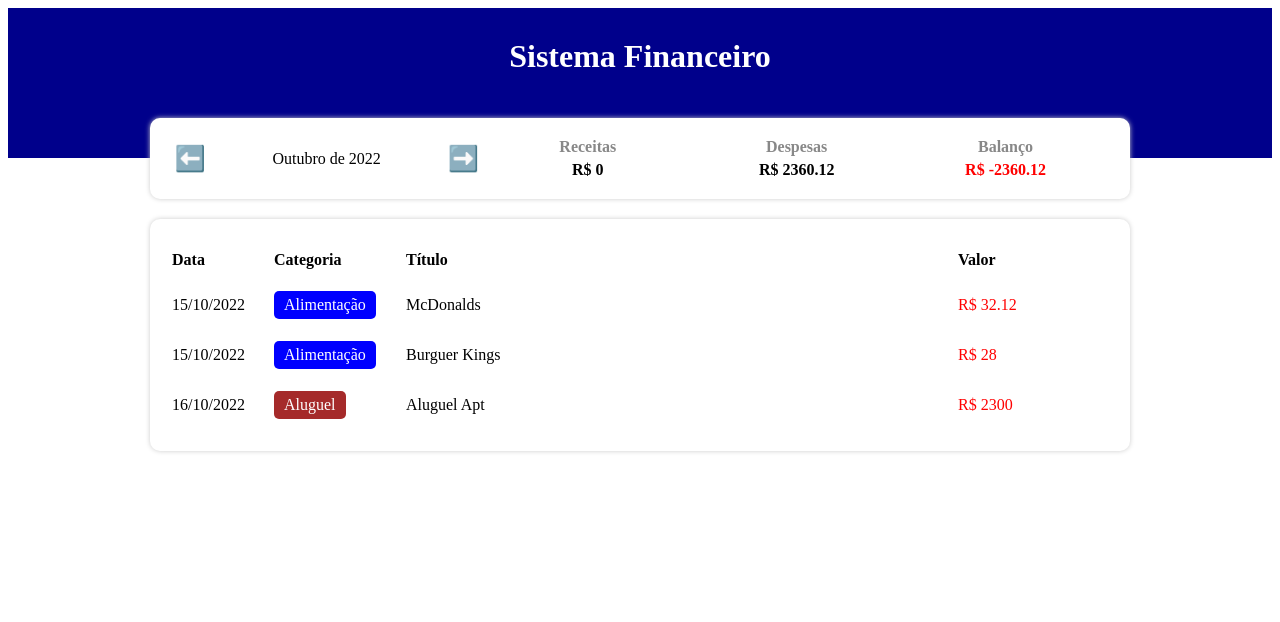
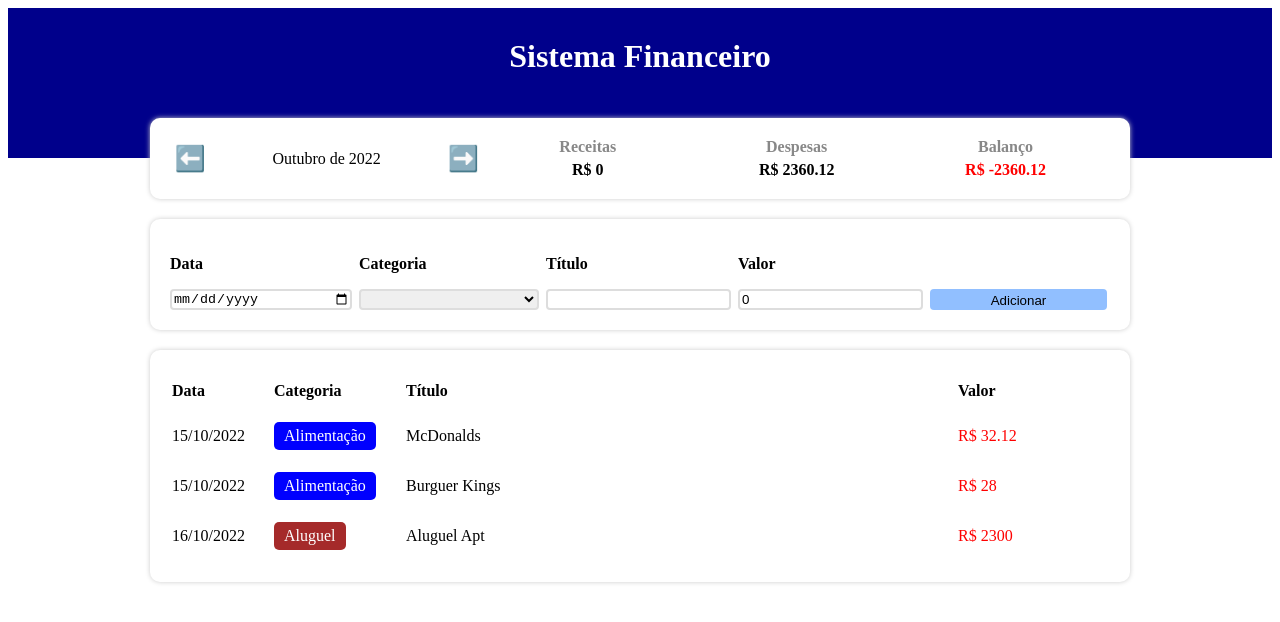
Before and after one commit to brunasantosveiga/Finance_manager, a React (Create React App) app: page / in a window 1280 px wide. Shown: the top 622 px of the page. Built offline with nearby package versions, Linux system fonts and the light colour scheme.

Commit message:
Input Area

```diff
--- a/src/App.tsx
+++ b/src/App.tsx
@@ -7,7 +7,7 @@
 import { getCurrentMonth, FilterListByMonth } from "./helpers/dateFilter";
 import { TableArea } from "./components/TableArea/index";
 import { InfoArea } from "./components/InfoArea";
-import exp from "constants";
+import { InputArea } from "./components/InputArea";
 
 const App = () => {
   const [list, setList] = useState(items); //lista completa com entradas e saidas
@@ -44,6 +44,12 @@
     setCurrentMonth(newMonth);
   };
 
+  const handleAddItem = (item: Item) => {
+    let newList = [...list];
+    newList.push(item);
+    setList(newList);
+  };
+
   return (
     <styled.Container>
       <styled.Header>
@@ -58,6 +64,7 @@
           expense={expense}
         />
         {/*area de inserção*/}
+        <InputArea onAdd={handleAddItem} />
         {/*tabela de itens */}
         <TableArea list={filteredList} />
       </styled.Body>
--- /dev/null
+++ b/src/components/InputArea/index.tsx
@@ -0,0 +1,100 @@
+import * as styled from "./styles";
+import { Item } from "../../types/Item";
+import React, { useState } from "react";
+import { categories } from "../../data/categories";
+
+type Props = {
+  onAdd: (item: Item) => void;
+};
+
+export const InputArea = ({ onAdd }: Props) => {
+  const [dateField, setDateField] = useState("");
+  const [categoryField, setCategoryField] = useState("");
+  const [titleField, setTitleField] = useState("");
+  const [valueField, setValueField] = useState(0);
+
+  let categoryKeys: string[] = Object.keys(categories);
+
+  const handleAddEvent = () => {
+    let errors: string[] = [];
+
+    if (isNaN(new Date(dateField).getTime())) {
+      errors.push("Data inválida!");
+    }
+    if (!categoryKeys.includes(categoryField)) {
+      errors.push("Categoria inválida!");
+    }
+    if (titleField === "") {
+      errors.push("Título vazio!");
+    }
+    if (valueField <= 0) {
+      errors.push("Valor inválido!");
+    }
+
+    if (errors.length > 0) {
+      alert(errors.join("\n"));
+    } else {
+      onAdd({
+        date: new Date(dateField),
+        category: categoryField,
+        title: titleField,
+        value: valueField,
+      });
+      clearFields();
+    }
+  };
+
+  const clearFields = () => {
+    setDateField("");
+    setCategoryField("");
+    setTitleField("");
+    setValueField(0);
+  };
+  return (
+    <styled.Container>
+      <styled.Div>
+        <styled.P>Data</styled.P>
+        <styled.Input
+          type="date"
+          value={dateField}
+          onChange={(e) => setDateField(e.target.value)}
+        />
+      </styled.Div>
+      <styled.Div>
+        <styled.P>Categoria</styled.P>
+        <styled.Select
+          value={categoryField}
+          onChange={(e) => setCategoryField(e.target.value)}
+        >
+          <>
+            <option></option>
+            {categoryKeys.map((key, index) => (
+              <option key={index} value={key}>
+                {categories[key].title}
+              </option>
+            ))}
+          </>
+        </styled.Select>
+      </styled.Div>
+      <styled.Div>
+        <styled.P>Título</styled.P>
+        <styled.Input
+          type="text"
+          value={titleField}
+          onChange={(e) => setTitleField(e.target.value)}
+        />
+      </styled.Div>
+      <styled.Div>
+        <styled.P>Valor</styled.P>
+        <styled.Input
+          type="number"
+          value={valueField}
+          onChange={(e) => setValueField(parseFloat(e.target.value))}
+        />
+      </styled.Div>
+      <styled.DivButton>
+        <styled.Button onClick={handleAddEvent}>Adicionar</styled.Button>
+      </styled.DivButton>
+    </styled.Container>
+  );
+};
--- /dev/null
+++ b/src/components/InputArea/styles.ts
@@ -0,0 +1,42 @@
+import styled from "styled-components";
+
+export const Container = styled.div`
+  background-color: #fff;
+  box-shadow: 0px 0px 5px #ccc;
+  border-radius: 10px;
+  padding: 20px;
+  margin-top: 20px;
+  display: flex;
+  flex-direction: row;
+`;
+export const Div = styled.div`
+  display: flex;
+  flex-direction: column;
+  margin-right: 7px;
+`;
+export const P = styled.p`
+  font-weight: bold;
+`;
+export const Input = styled.input`
+  border-radius: 4px;
+  border: 2px solid #ddd;
+  width: 177px;
+`;
+export const Select = styled.select`
+  border-radius: 4px;
+  border: 2px solid #ddd;
+  width: 180px;
+`;
+export const DivButton = styled.div`
+  display: flex;
+  flex-direction: column;
+  justify-content: flex-end;
+`;
+export const Button = styled.button`
+  border-radius: 4px;
+  border: none;
+  padding: 4px 10px;
+  background-color: #91bfff;
+  width: 177px;
+  height: 21px;
+`;
```
